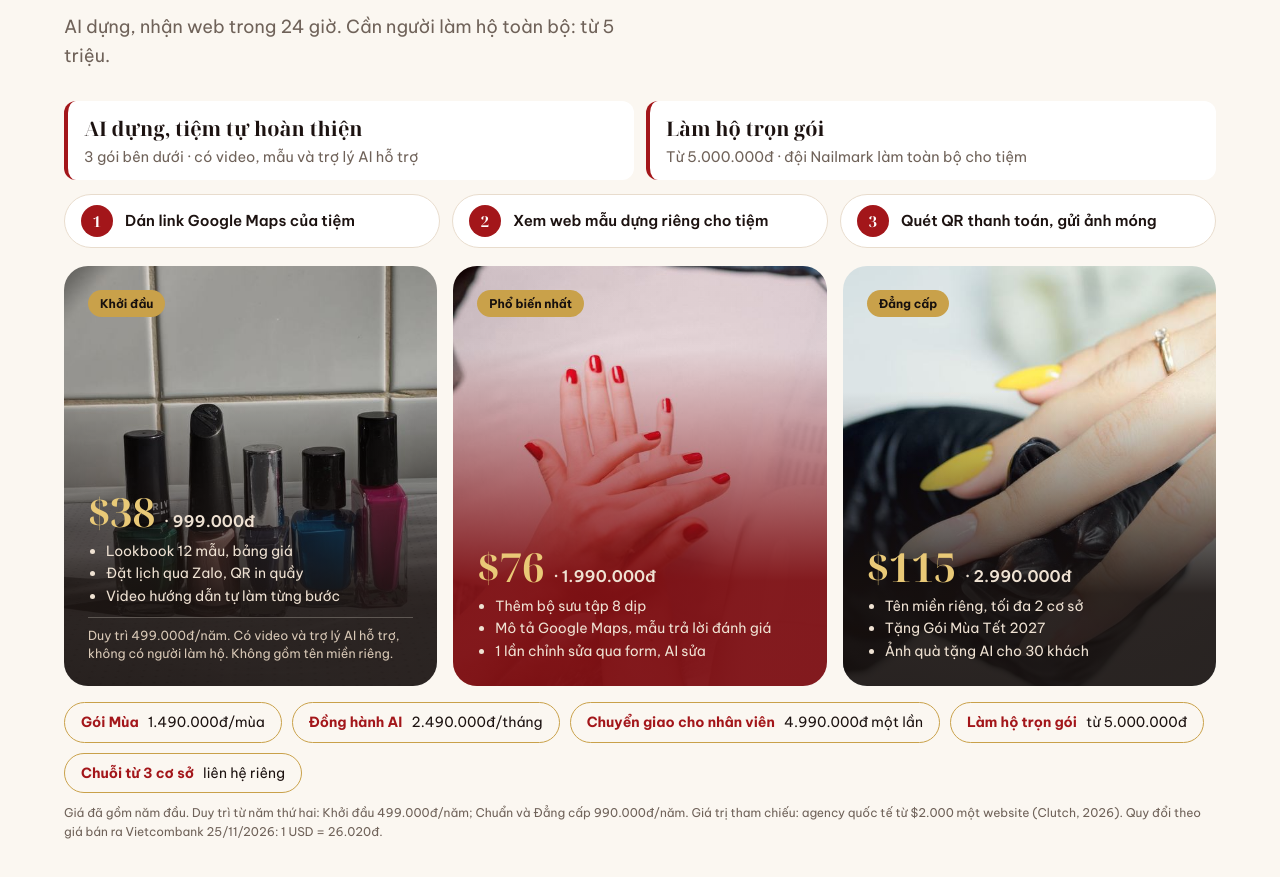
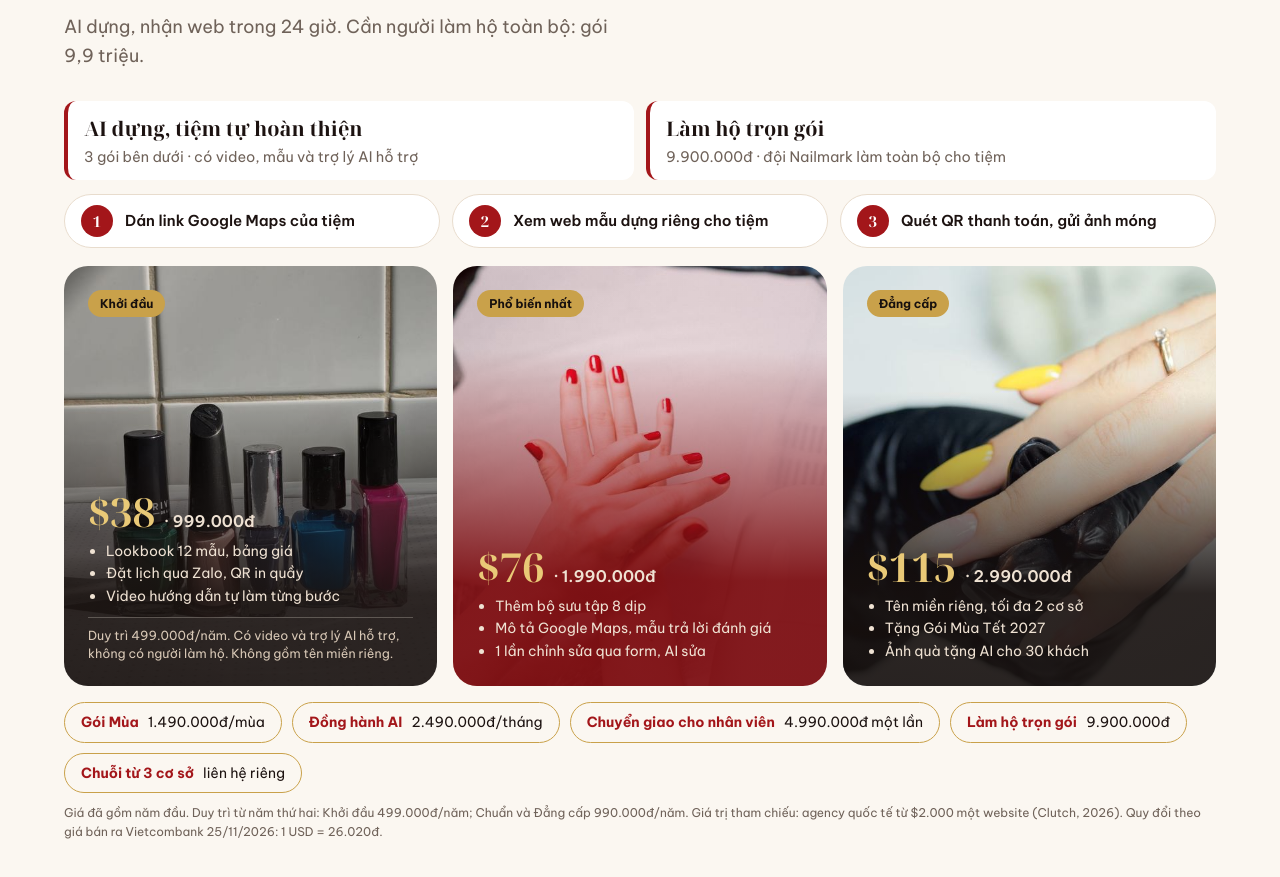
Before and after one commit to TrungNinh123/Ninh, a plain HTML site: page nailmark/index.html in a window 1280 px wide. Shown: the part 6063-6940 px from the top of the page. Drawn offline with Linux system fonts and the light colour scheme.

Commit message:
Làm hộ trọn gói 9.900.000đ
Co-Authored-By: Claude Opus 5.5 <noreply@anthropic.com>
Claude-Session: https://claude.ai/code/session_01Jbv1n1y7oRYx9KnT6BvDZU

```diff
--- a/nailmark/index.html
+++ b/nailmark/index.html
@@ -260,15 +260,15 @@ footer p{font-size:13px;max-width:70ch;margin:8px auto 0}
 </div></section>
 
 <section class=band id=lam-cung style="padding-top:0"><div class=in>
-<div class=head><div><div class=eyebrow>Website chuẩn Nailmark</div><h2>Web đáng giá $2.000, <em>chỉ từ $38</em></h2></div><p class=lead style="margin:0">AI dựng, nhận web trong 24 giờ. Cần người làm hộ toàn bộ: từ 5 triệu.</p></div>
-<div class=paths><span><b>AI dựng, tiệm tự hoàn thiện</b>3 gói bên dưới · có video, mẫu và trợ lý AI hỗ trợ</span><span><b>Làm hộ trọn gói</b>Từ 5.000.000đ · đội Nailmark làm toàn bộ cho tiệm</span></div>
+<div class=head><div><div class=eyebrow>Website chuẩn Nailmark</div><h2>Web đáng giá $2.000, <em>chỉ từ $38</em></h2></div><p class=lead style="margin:0">AI dựng, nhận web trong 24 giờ. Cần người làm hộ toàn bộ: gói 9,9 triệu.</p></div>
+<div class=paths><span><b>AI dựng, tiệm tự hoàn thiện</b>3 gói bên dưới · có video, mẫu và trợ lý AI hỗ trợ</span><span><b>Làm hộ trọn gói</b>9.900.000đ · đội Nailmark làm toàn bộ cho tiệm</span></div>
 <ol class=steps><li><b>1</b>Dán link Google Maps của tiệm</li><li><b>2</b>Xem web mẫu dựng riêng cho tiệm</li><li><b>3</b>Quét QR thanh toán, gửi ảnh móng</li></ol>
 <div class=ways>
 <div class=wc><img src="img/w1.jpg" alt="" loading=lazy width=560 height=700><span class=tag>Khởi đầu</span><div class=price>$38 <small>· 999.000đ</small></div><ul><li>Lookbook 12 mẫu, bảng giá</li><li>Đặt lịch qua Zalo, QR in quầy</li><li>Video hướng dẫn tự làm từng bước</li></ul><p class=excl>Duy trì 499.000đ/năm. Có video và trợ lý AI hỗ trợ, không có người làm hộ. Không gồm tên miền riêng.</p></div>
 <div class="wc hi"><img src="img/w2.jpg" alt="" loading=lazy width=560 height=700><span class=tag>Phổ biến nhất</span><div class=price>$76 <small>· 1.990.000đ</small></div><ul><li>Thêm bộ sưu tập 8 dịp</li><li>Mô tả Google Maps, mẫu trả lời đánh giá</li><li>1 lần chỉnh sửa qua form, AI sửa</li></ul></div>
 <div class=wc><img src="img/w3.jpg" alt="" loading=lazy width=560 height=700><span class=tag>Đẳng cấp</span><div class=price>$115 <small>· 2.990.000đ</small></div><ul><li>Tên miền riêng, tối đa 2 cơ sở</li><li>Tặng Gói Mùa Tết 2027</li><li>Ảnh quà tặng AI cho 30 khách</li></ul></div>
 </div>
-<div class=addon><span><b>Gói Mùa</b> 1.490.000đ/mùa</span><span><b>Đồng hành AI</b> 2.490.000đ/tháng</span><span><b>Chuyển giao cho nhân viên</b> 4.990.000đ một lần</span><span><b>Làm hộ trọn gói</b> từ 5.000.000đ</span><span><b>Chuỗi từ 3 cơ sở</b> liên hệ riêng</span></div>
+<div class=addon><span><b>Gói Mùa</b> 1.490.000đ/mùa</span><span><b>Đồng hành AI</b> 2.490.000đ/tháng</span><span><b>Chuyển giao cho nhân viên</b> 4.990.000đ một lần</span><span><b>Làm hộ trọn gói</b> 9.900.000đ</span><span><b>Chuỗi từ 3 cơ sở</b> liên hệ riêng</span></div>
 <p class=src style="margin-top:10px">Giá đã gồm năm đầu. Duy trì từ năm thứ hai: Khởi đầu 499.000đ/năm; Chuẩn và Đẳng cấp 990.000đ/năm. Giá trị tham chiếu: agency quốc tế từ $2.000 một website (Clutch, 2026). Quy đổi theo giá bán ra Vietcombank 25/11/2026: 1 USD = 26.020đ.</p>
 </div></section>
 
```
Also changed, not shown: 1 other file.
